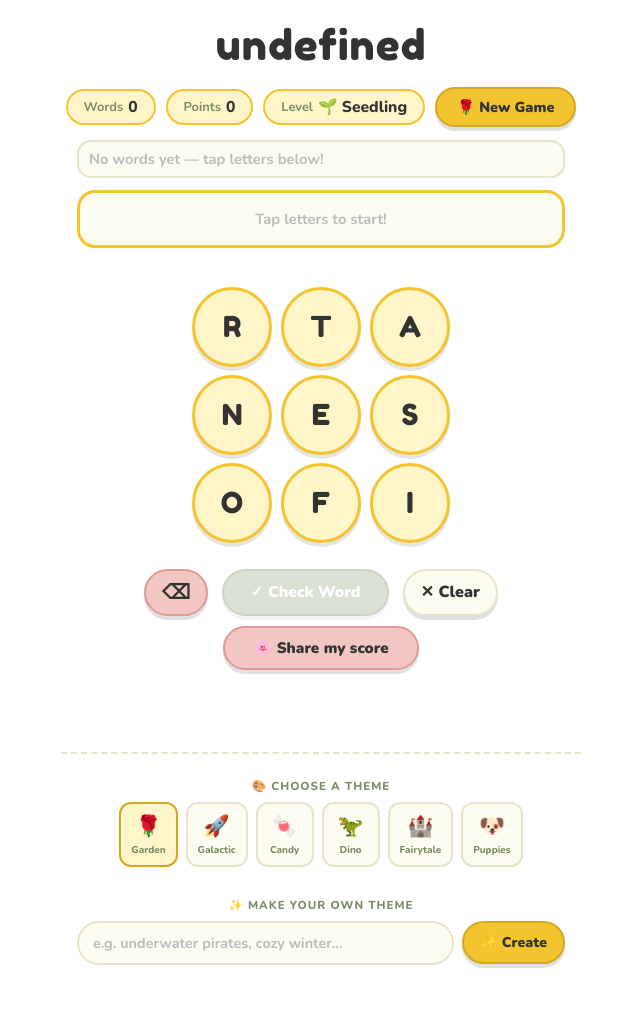
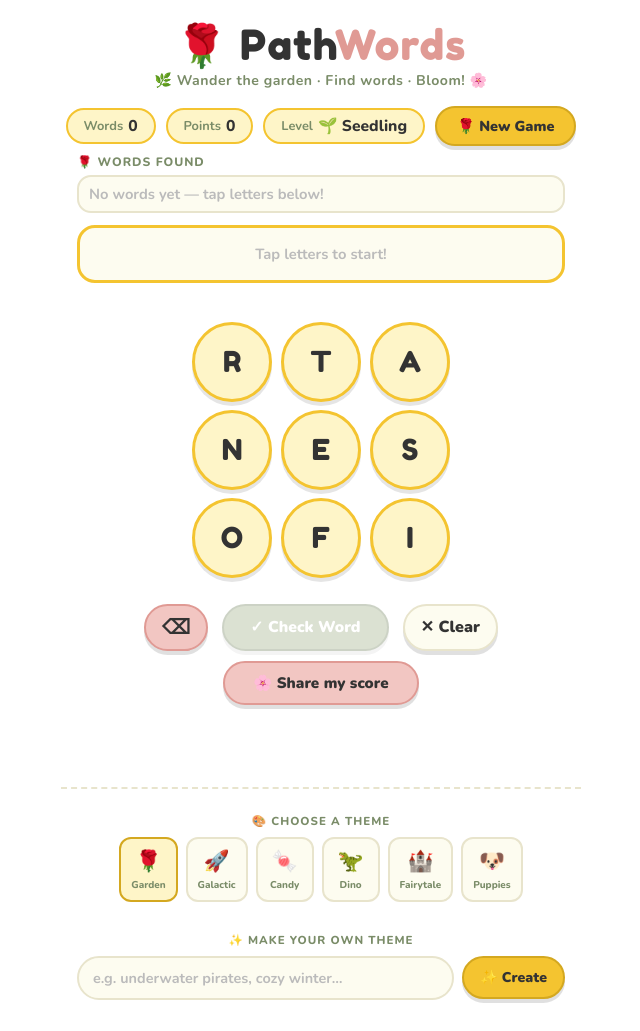
Before and after one commit to kedarinapavlikova/pathwords, a plain HTML site: page index.html in a window 1280 px wide. Shown: the whole page, without its empty margins (319-959 px from the left). Drawn offline with nearby package versions, Linux system fonts and the light colour scheme.

Commit message:
Add files via upload

```diff
--- a/index.html
+++ b/index.html
@@ -809,6 +809,9 @@
       '--red':'#e05555','--placeholder':'#bbbbbb','--found-border':'#e8e4cc',
     },
     levels: ['🌱 Seedling','🌸 Blooming','🌺 Flourishing','🌻 Garden Master'],
+    logo: '🌹 Path<span>Words</span>',
+    tagline: '🌿 Wander the garden · Find words · Bloom! 🌸',
+    foundLabel: '🌹 Words found',
     newGame: '🌹 New Game',
     share: '🌸 Share my score',
     confetti: ['🌸','🌼','✨','🌺','💛','🌷','⭐','🌻','💫','🎉'],
@@ -831,6 +834,9 @@
       '--red':'#ff5252','--placeholder':'#9d7fe0','--found-border':'#5a4090',
     },
     levels: ['🚀 Cadet','🛸 Pilot','🪐 Commander','🌌 Galaxy Brain'],
+    logo: '🚀 Space<span>Words</span>',
+    tagline: '🪐 Blast off · Find words · To infinity! 🌌',
+    foundLabel: '🛸 Words found',
     newGame: '🚀 New Game',
     share: '🌠 Share my score',
     confetti: ['🚀','🪐','👾','🛰️','🌠','🛸','✨','⭐','💫','🌌'],
@@ -853,6 +859,9 @@
       '--red':'#ff2244','--placeholder':'#cc88aa','--found-border':'#f0a0cc',
     },
     levels: ['🍬 Nibble','🍩 Sweet Tooth','🧁 Sugar Rush','🎂 Candy Master'],
+    logo: '🍬 Sweet<span>Words</span>',
+    tagline: '🍭 Pick your letters · Make words · Yum! 🍦',
+    foundLabel: '🍩 Words found',
     newGame: '🍬 New Game',
     share: '🧁 Share my score',
     confetti: ['🍭','🍦','🍩','🧁','🍬','🍫','🍨','⭐','✨','💛'],
@@ -875,6 +884,9 @@
       '--red':'#ff5252','--placeholder':'#7aaa5a','--found-border':'#4a7a2a',
     },
     levels: ['🥚 Hatchling','🦎 Juvenile','🦕 Apex','🦖 T-Rex'],
+    logo: '🦖 Dino<span>Words</span>',
+    tagline: '🌋 Stomp around · Find words · ROAR! 🦕',
+    foundLabel: '🦴 Words found',
     newGame: '🦖 New Game',
     share: '🦴 Share my score',
     confetti: ['🦖','🦕','🌋','🦴','🌴','🍃','🥚','🦎','⭐','✨'],
@@ -897,6 +909,9 @@
       '--red':'#cc2244','--placeholder':'#aa88cc','--found-border':'#ccbbee',
     },
     levels: ['🍄 Apprentice','🧚 Enchanter','🦄 Wizard','👑 Royalty'],
+    logo: '🏰 Magic<span>Words</span>',
+    tagline: '🦄 Wander the forest · Find words · Enchanted! 🪄',
+    foundLabel: '👑 Words found',
     newGame: '🏰 New Game',
     share: '🦄 Share my score',
     confetti: ['🦄','🏰','🍄','🧚','👑','🪄','🦉','💎','✨','💜'],
@@ -919,6 +934,9 @@
       '--red':'#e03060','--placeholder':'#88aacc','--found-border':'#b0ccee',
     },
     levels: ['🐾 Puppy','🐶 Good Boy','🐕 Best Boy','🏆 Top Dog'],
+    logo: '🐶 Puppy<span>Words</span>',
+    tagline: '🐾 Sniff out letters · Find words · Woof! 🦴',
+    foundLabel: '🦴 Words found',
     newGame: '🐶 New Game',
     share: '🐾 Share my score',
     confetti: ['🐶','🐾','⭐','🦴','💙','🐕','✨','🌟','💫','🎉'],
```
